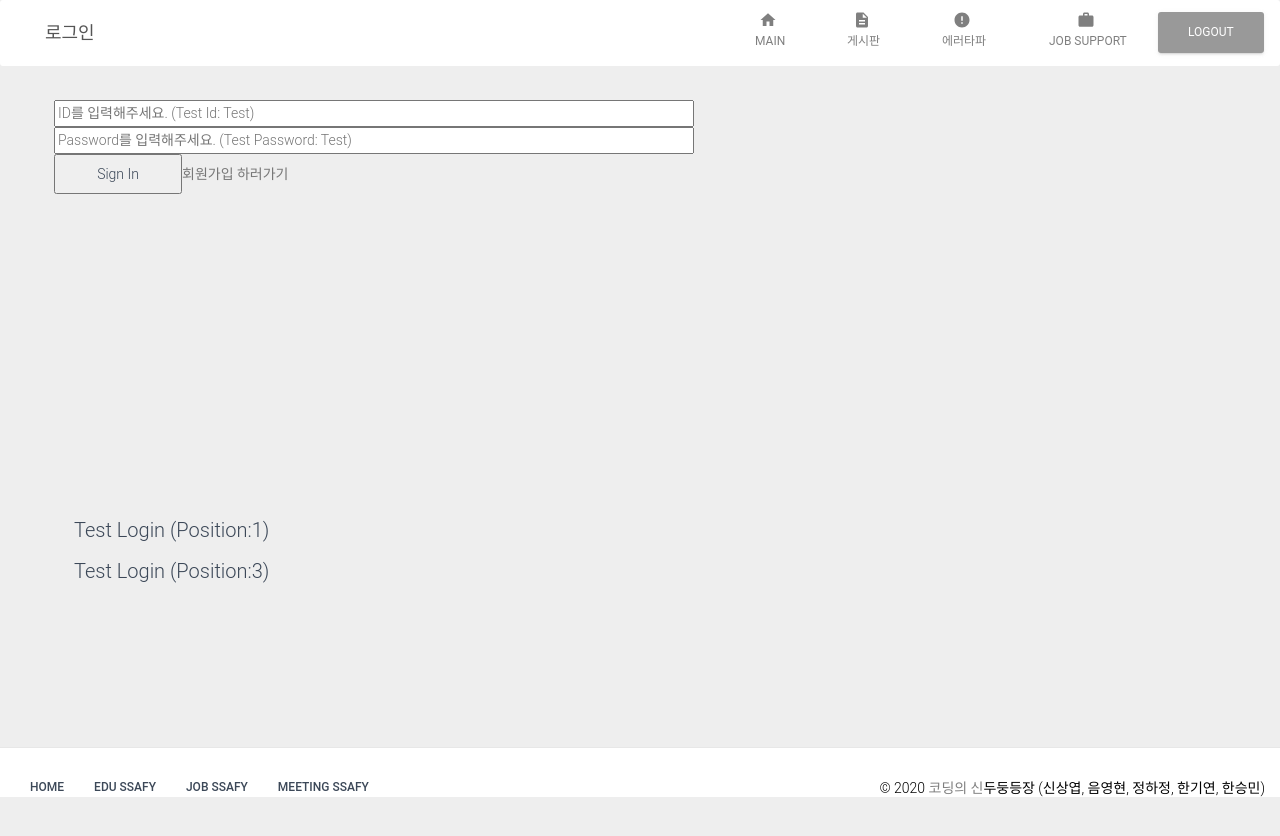
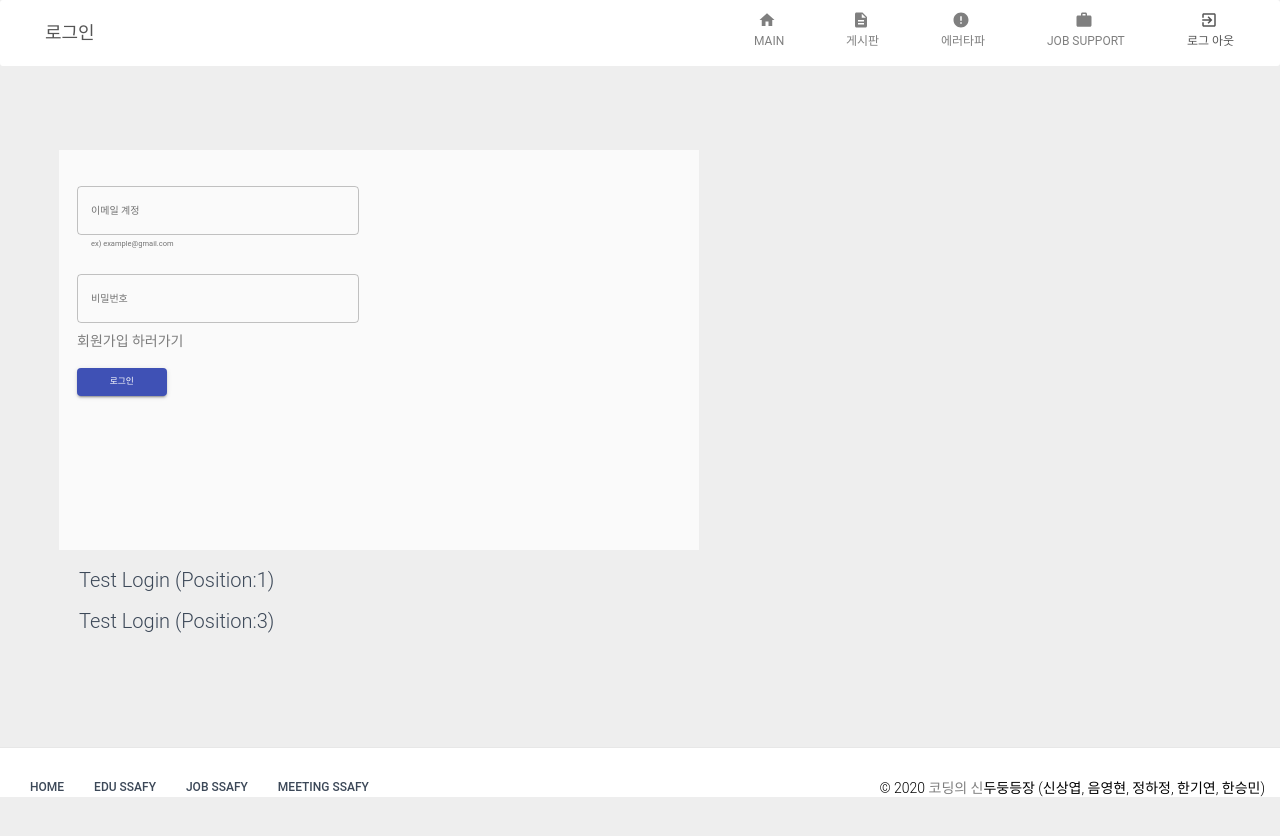
Before and after one commit to Han-kiyeon/SSAFY_PLUS, a React app in the folder frontend/: page /auth/signIn in a window 1280 px wide. Shown: the top 836 px of the page. Built offline with nearby package versions, Linux system fonts and the light colour scheme; sample sign-in values are in the browser's storage; a web font is replaced by a local one; what @react-pdf/renderer would draw is missing.

Commit message:
20200601 | 로그인 layout | 음영현

```diff
--- a/frontend/src/components/Navbar/Navbar.js
+++ b/frontend/src/components/Navbar/Navbar.js
@@ -16,6 +16,7 @@ import styles from "assets/jss/material-dashboard-react/components/headerStyle.j
 //추가
 import ListItemText from "@material-ui/core/ListItemText";
 import { NavLink } from "react-router-dom";
+import ExitToAppIcon from "@material-ui/icons/ExitToApp";
 
 const useStyles = makeStyles(styles);
 
@@ -80,7 +81,25 @@ export default function Header(props) {
         }
       })}
       {sessionStorage.getItem("user_email") !== null && (
-        <Button onClick={LogOut}>Logout</Button>
+        <Button
+          color={window.innerWidth > 959 ? "transparent" : "white"}
+          simple={!(window.innerWidth > 959)}
+          font-color={color}
+          aria-label="ssafyPlus"
+          className={classes.buttonLink}
+          onClick={LogOut}
+        >
+          <div>
+            <ExitToAppIcon className={classNames(classes.itemIcon)} />
+
+            <ListItemText
+              className={classNames(classes.itemText)}
+              disableTypography={true}
+            >
+              로그 아웃
+            </ListItemText>
+          </div>
+        </Button>
       )}
     </div>
   );
--- a/frontend/src/components/Sidebar/Sidebar.js
+++ b/frontend/src/components/Sidebar/Sidebar.js
@@ -13,7 +13,7 @@ import ListItemText from "@material-ui/core/ListItemText";
 import Icon from "@material-ui/core/Icon";
 // core components
 import styles from "assets/jss/material-dashboard-react/components/sidebarStyle.js";
-import Button from "components/CustomButtons/Button.js";
+import ExitToAppIcon from "@material-ui/icons/ExitToApp";
 
 const useStyles = makeStyles(styles);
 
@@ -77,7 +77,15 @@ export default function Sidebar(props) {
         }
       })}
       {sessionStorage.getItem("user_email") !== null && (
-        <Button onClick={LogOut}>Logout</Button>
+        <ListItem button onClick={LogOut} className={classes.itemLink}>
+          <ExitToAppIcon className={classNames(classes.itemIcon)} />
+          <ListItemText
+            className={classNames(classes.itemText)}
+            disableTypography={true}
+          >
+            로그 아웃
+          </ListItemText>
+        </ListItem>
       )}
     </List>
   );
--- a/frontend/src/views/Auth/SignIn/SignInContainer.tsx
+++ b/frontend/src/views/Auth/SignIn/SignInContainer.tsx
@@ -1,5 +1,6 @@
 import React from "react";
 import SignInPresenter from "./SignInPresenter";
+import { createStyles, makeStyles, Theme } from "@material-ui/core/styles";
 
 interface SignInIState {
   userId: string;
@@ -52,6 +53,24 @@ export default class extends React.Component<{}, SignInIState> {
     }
   };
 
+  useStyles = makeStyles((theme: Theme) =>
+    createStyles({
+      loginbar: {
+        "& > *": {
+          margin: theme.spacing(1),
+          marginTop: "2vh",
+          width: "22vw",
+        },
+      },
+      button: {
+        "& > *": {
+          margin: theme.spacing(1),
+          marginTop: "2vh",
+          width: "7vw",
+        },
+      },
+    })
+  );
   updateTerm = (event: React.ChangeEvent<HTMLInputElement>) => {
     const {
       target: { value, name },
@@ -75,6 +94,7 @@ export default class extends React.Component<{}, SignInIState> {
         handleSubmit={this.handleSubmit}
         loginTest1={this.loginTest1}
         loginTest2={this.loginTest2}
+        useStyles={this.useStyles}
       />
     );
   }
--- a/frontend/src/views/Auth/SignIn/SignInPresenter.tsx
+++ b/frontend/src/views/Auth/SignIn/SignInPresenter.tsx
@@ -1,25 +1,24 @@
 import React from "react";
 import styled from "styled-components";
 import { Link } from "react-router-dom";
+import TextField from "@material-ui/core/TextField";
+import Button from "@material-ui/core/Button";
 
-const Container = styled.div``;
+const Container = styled.div`
+  margin: 50px 5px;
+`;
 
 const Form = styled.form`
-  margin-bottom: 50px;
   width: 100%;
 `;
 
 const CardBox = styled.div`
+  background-color: #fafafa;
+  padding: 20px 10px;
   height: 50vh;
   width: 50vw;
 `;
-const Input = styled.input`
-  width: 50vw;
-`;
-const Button = styled.button`
-  height: 5vh;
-  width: 10vw;
-`;
+
 const TestLogin = styled.form`
   margin: 20px;
   font-size: 20px;
@@ -37,9 +36,10 @@ interface SignInIState {
   handleSubmit: (event: React.FormEvent) => void;
   loginTest1: (event: React.FormEvent) => void;
   loginTest2: (event: React.FormEvent) => void;
+  useStyles: any;
 }
 
-const SignInPresenter: React.FunctionComponent<SignInIState> = ({
+function SignInPresenter({
   userId,
   password,
   loading,
@@ -48,29 +48,37 @@ const SignInPresenter: React.FunctionComponent<SignInIState> = ({
   handleSubmit,
   loginTest1,
   loginTest2,
-}) => (
+  useStyles,
+}: SignInIState) {
+  const classes = useStyles();
+  return (
     <>
       <Container>
         <CardBox>
-        <Form onSubmit={handleSubmit}>
-          <Input
-            placeholder="ID를 입력해주세요. (Test Id: Test)"
-            value={userId}
+          <Form onSubmit={handleSubmit} className={classes.loginbar}>
+            <TextField
+              label="이메일 계정"
+              helperText="ex) example@gmail.com"
               onChange={updateTerm}
               name="userId"
-            type="text"
-          ></Input>
+              value={userId}
+              variant="outlined"
+            ></TextField>
             <br />
-          <Input
-            placeholder="Password를 입력해주세요. (Test Password: Test)"
-            value={password}
+            <TextField
+              label="비밀번호"
               onChange={updateTerm}
               name="password"
-            type="text"
-          ></Input>
+              value={password}
+              variant="outlined"
+            ></TextField>
             <br />
-          <Button>Sign In</Button>
             <Link to={{ pathname: "/auth/signUp" }}>회원가입 하러가기</Link>
+          </Form>
+          <Form onSubmit={handleSubmit} className={classes.button}>
+            <Button variant="contained" color="primary">
+              로그인
+            </Button>
           </Form>
         </CardBox>
         <TestLogin onClick={loginTest1}>Test Login (Position:1) </TestLogin>
@@ -78,4 +86,5 @@ const SignInPresenter: React.FunctionComponent<SignInIState> = ({
       </Container>
     </>
   );
+}
 export default SignInPresenter;
```
Lines whose indentation alone changed are shown as unchanged.
